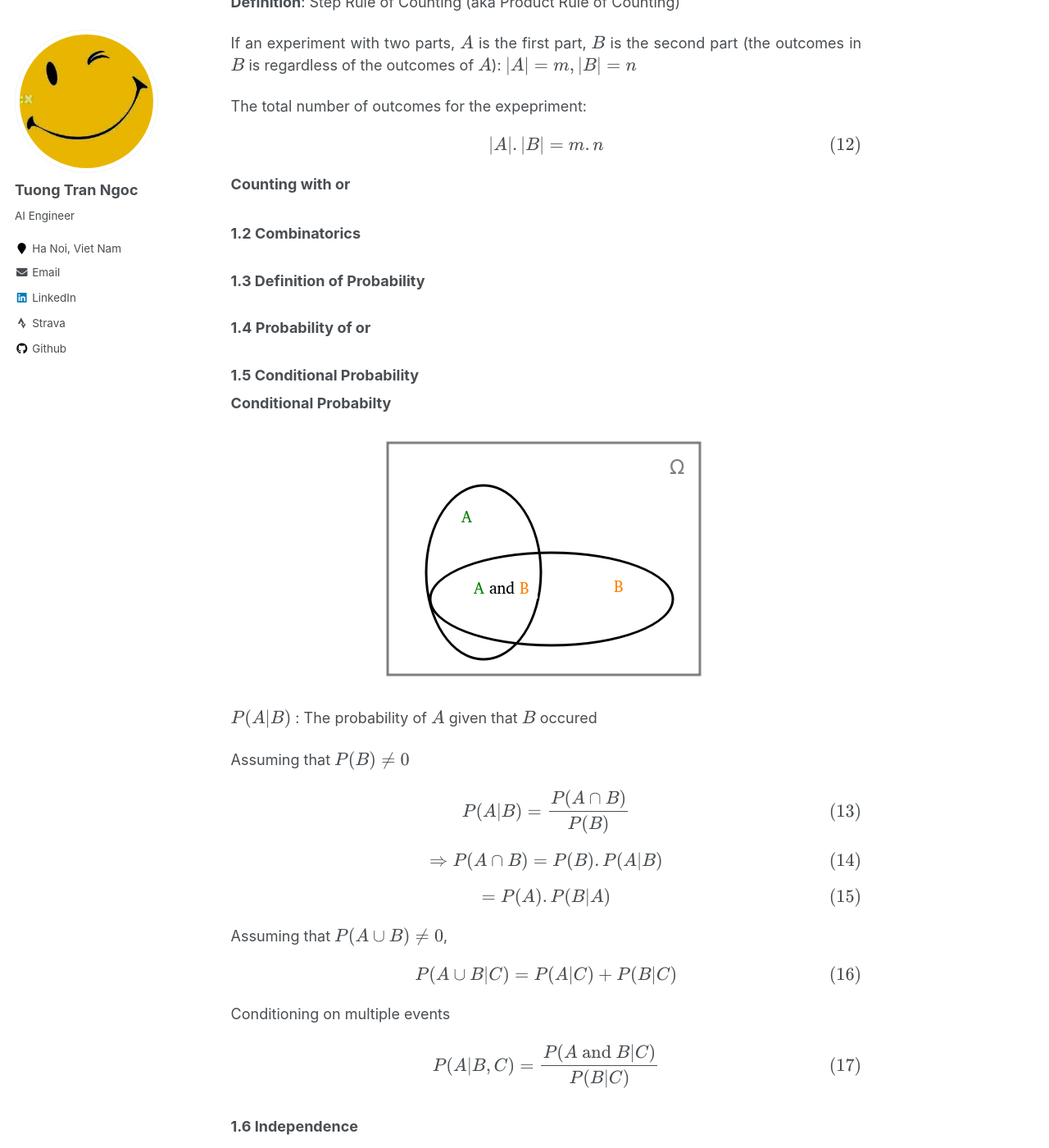
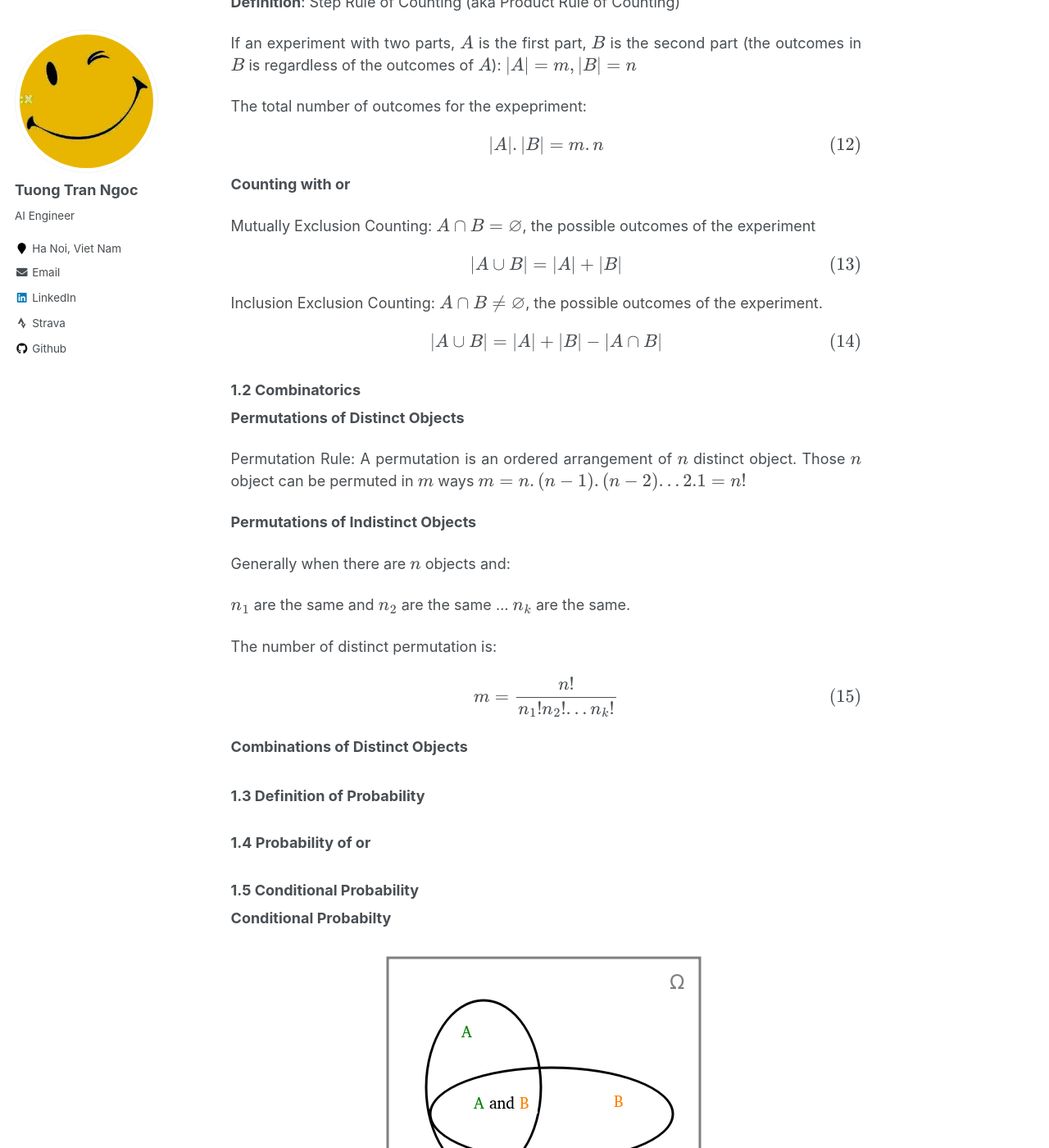
Before and after one commit to tuongtranngoc/tuongtranngoc.github.io, a Jekyll site: the page built from _posts/2024-05-17-probability-statistic.md, in a window 1280 px wide and 1400 px high, scrolled down 2118 px. Shown: the whole window at 82% size. Built offline with Jekyll 4.4.1, drawn with Linux system fonts in a browser that asks for light colours; formulas are drawn with MathJax 3; some of the changed text lies outside the part shown.

Commit message:
update: Blog

```diff
--- a/_posts/2024-05-17-probability-statistic.md
+++ b/_posts/2024-05-17-probability-statistic.md
@@ -84,9 +84,35 @@ $$\vert A \vert . \vert B \vert = m.n$$
 
 **Counting with or**
 
+Mutually Exclusion Counting: $A \cap B = \varnothing$, the possible outcomes of the experiment
+
+$$\vert A \cup B \vert = \vert A \vert + \vert B \vert$$
+
+Inclusion Exclusion Counting: $A \cap B \neq \varnothing$, the possible outcomes of the experiment.
+
+$$\vert A \cup B \vert = \vert A \vert + \vert B \vert - \vert A \cap B \vert$$
+
+### 1.2 Combinatorics
+
+**Permutations of Distinct Objects**
+
+Permutation Rule: A permutation is an ordered arrangement of $n$ distinct object. Those $n$ object can be permuted in $m$ ways
+$$m = n.(n-1).(n-2)... 2. 1 = n !$$
+
+**Permutations of Indistinct Objects**
+
+Generally when there are $n$ objects and:
+
+$n_1$ are the same and $n_2$ are the same ... $n_k$ are the same.
+
+The number of distinct permutation is:
+
+$$m = \frac{n!}{n_1!n_2!...n_k!}$$
 
 
-### 1.2 Combinatorics
+**Combinations of Distinct Objects**
+
+
 
 ### 1.3 Definition of Probability
 
```
